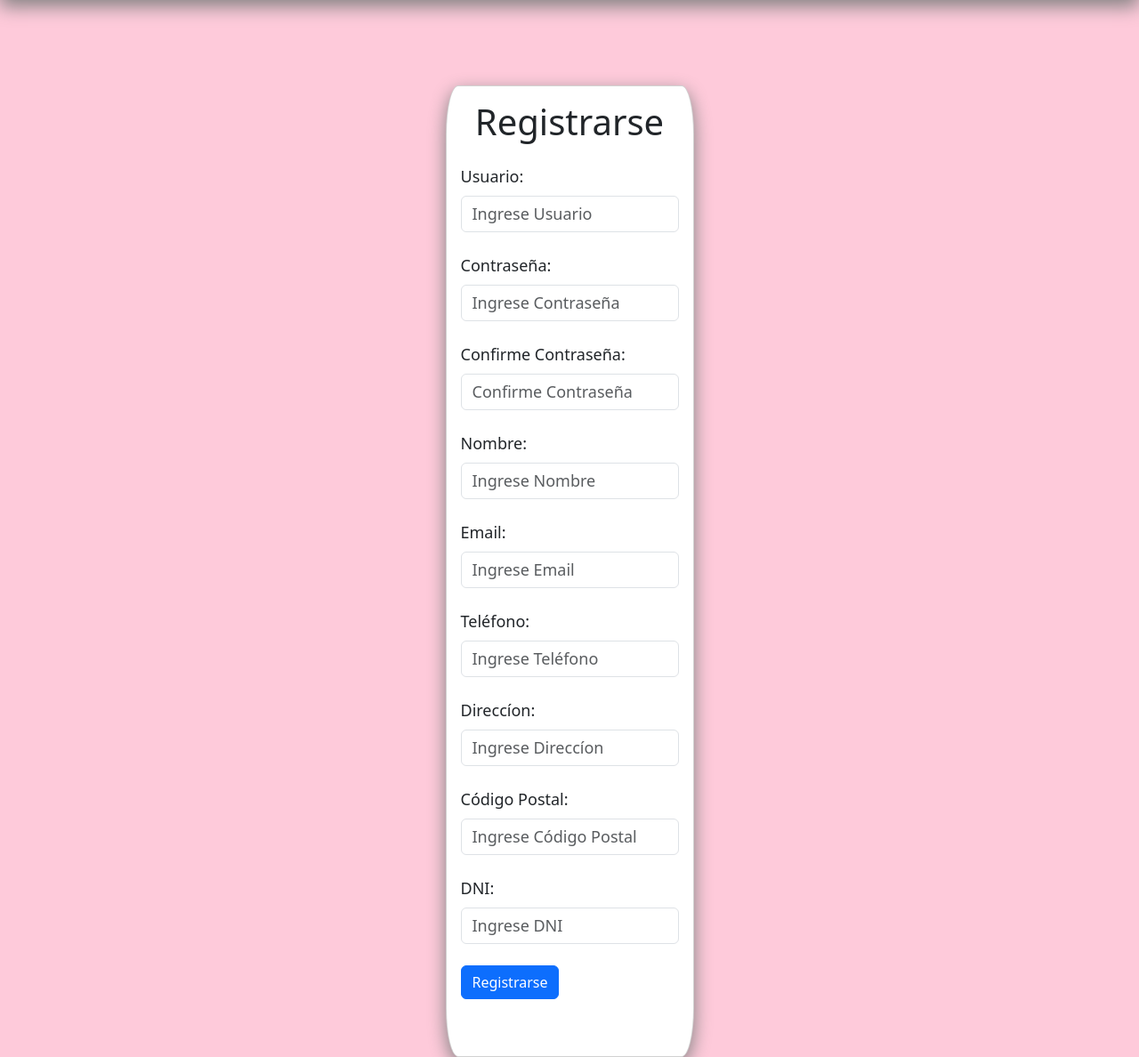
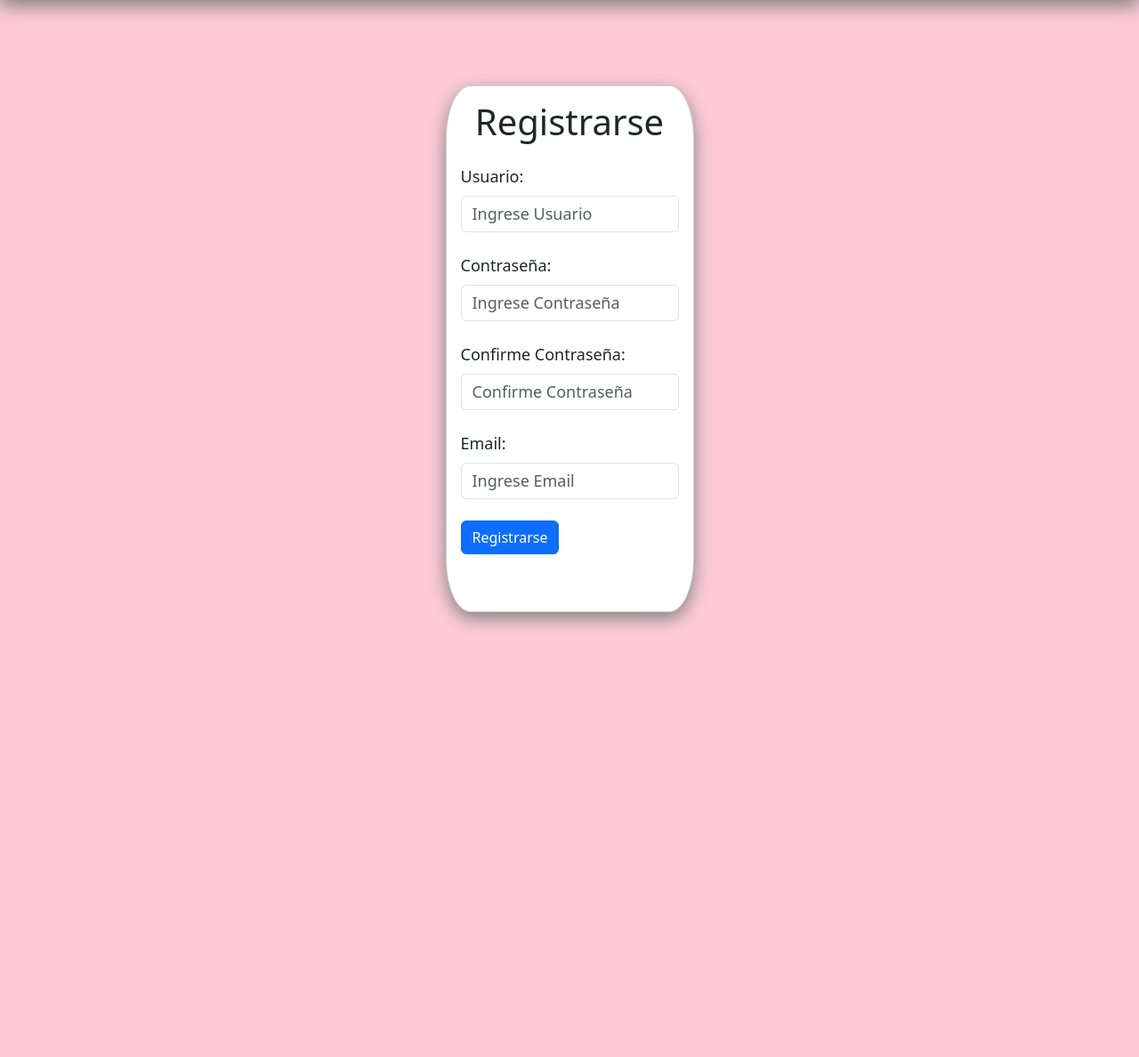
Before and after one commit to LukIt4InDr/proyecto-de-software, a PHP site: page /sign-up/signup.php in a window 1280 px wide. Shown: the part 81-1269 px from the top of the page at 89% size. After the commit the page ends 787 px from the top, so only its background shows below. Run offline with PHP 8.4, Linux system fonts and the light colour scheme.

Commit message:
front end de signup

```diff
--- a/sign-up/signup.php
+++ b/sign-up/signup.php
@@ -1,3 +1,9 @@
+<?php
+if(isset($_POST['submit'])){
+
+}
+?>
+
 <!DOCTYPE html>
 <html lang="es">
 <head>
@@ -52,13 +58,13 @@
                             Ingrese la Contraseña.
                         </div>
                     </div>
-                    <div class="mt-4">
+                    <!-- <div class="mt-4">
                         <label for="name" class="form-label">Nombre:</label>
                         <input type="text" name="name" id="name" class="form-control" placeholder="Ingrese Nombre" required>
                         <div class="invalid-feedback" id="nombreInvalido">
                             Ingrese el Nombre.
                         </div>
-                    </div>
+                    </div> -->
                     <div class="mt-4">
                         <label for="email" class="form-label">Email:</label>
                         <input type="email" name="email" id="email" class="form-control" placeholder="Ingrese Email" required>
@@ -66,7 +72,7 @@
                             Ingrese el Email.
                         </div>
                     </div>
-                    <div class="mt-4">
+                    <!-- <div class="mt-4">
                         <label for="phone" class="form-label">Teléfono:</label>
                         <input type="number" name="phone" id="phone" class="form-control" placeholder="Ingrese Teléfono" required>
                         <div class="invalid-feedback" id="phoneInvalido">
@@ -93,7 +99,7 @@
                         <div class="invalid-feedback" id="dniInvalido">
                             Ingrese el DNI.
                         </div>
-                    </div>
+                    </div> -->
                     <button type="submit" name="submit" class="btn btn-primary mt-4 mb-5">Registrarse</button>
                 </form>
             </div>
--- a/sign-up/style.css
+++ b/sign-up/style.css
@@ -35,7 +35,7 @@ label {
 }
 
 #card-sign-up {
-    border-radius: 5%;
+    border-radius: 10%;
     box-shadow: 0px 7px 20px gray;
 }
 
```
